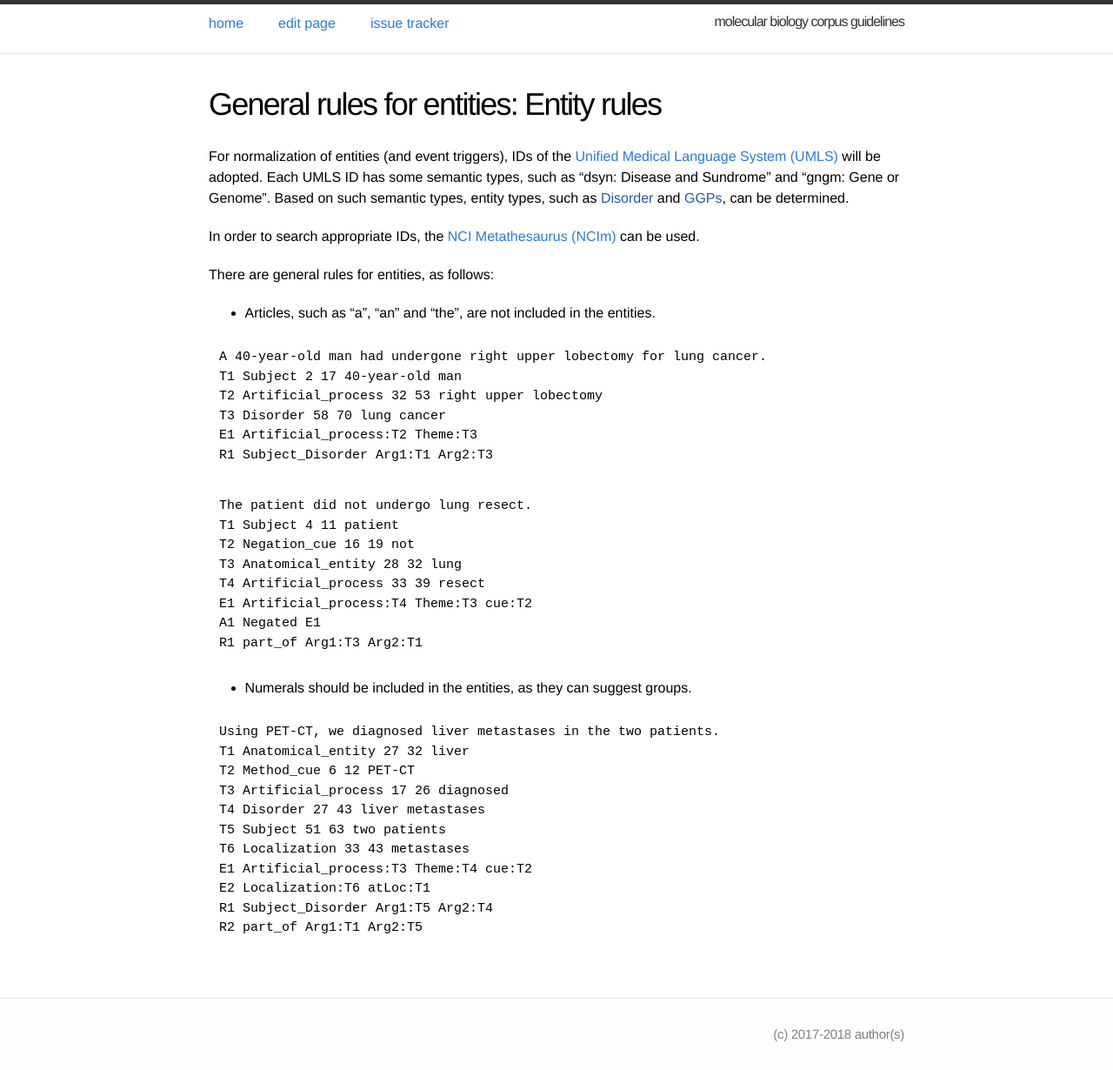
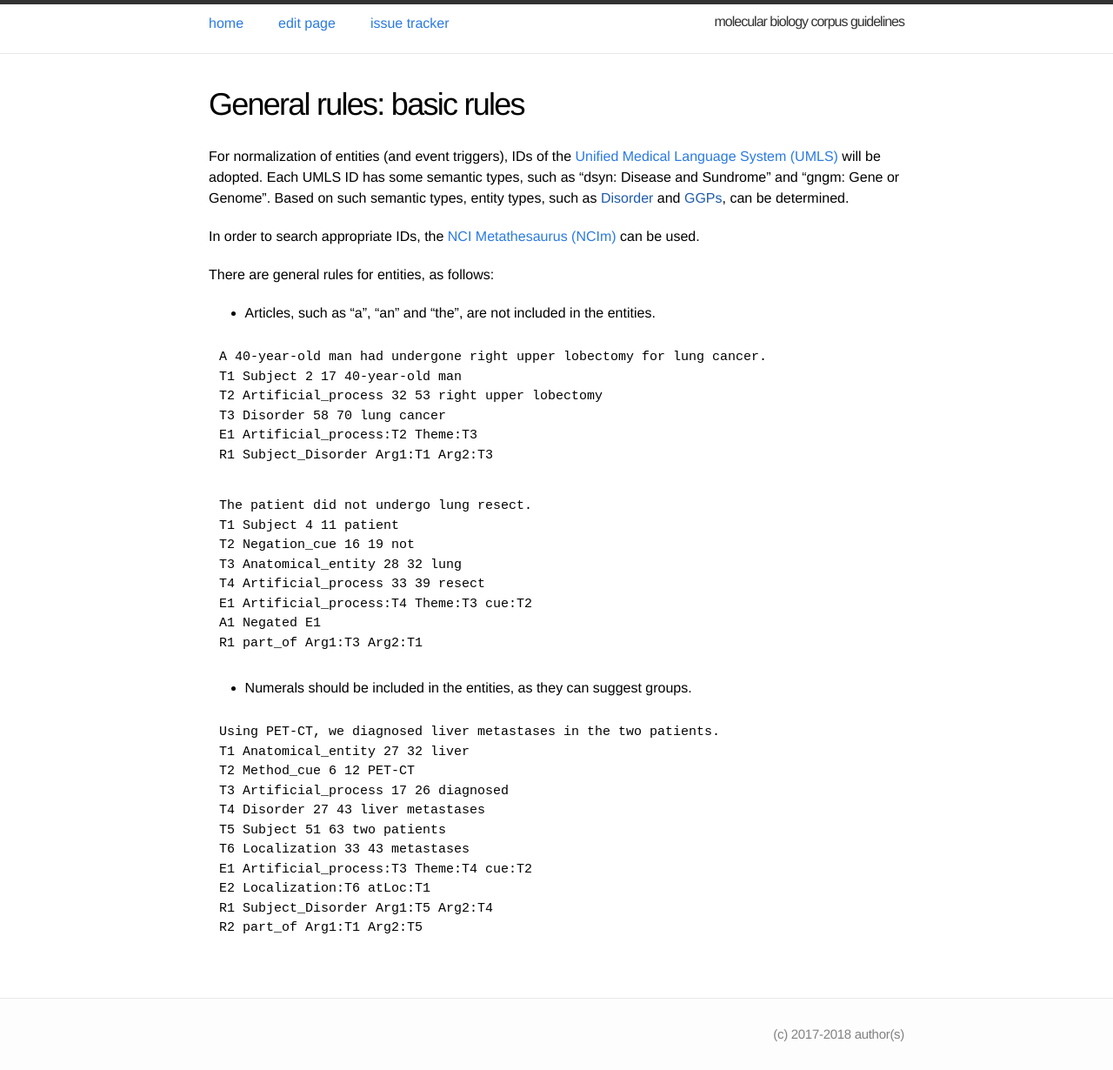
Before and after one commit to ezcatdb/molbiol_lung_corpus-guidelines, a Jekyll site: the page built from _entity/GeneralRules.md, in a window 1280 px wide. Shown: the whole page at 87% size. Built offline with Jekyll 4.4.1, drawn with Linux system fonts in a browser that asks for light colours.

Commit message:
header was corrected in _entity/GeneralRules.md

```diff
--- a/_entity/GeneralRules.md
+++ b/_entity/GeneralRules.md
@@ -1,7 +1,7 @@
 ---
 layout: entry
-title: General rules for entities
-shortdef: "Entity rules"
+title: General rules
+shortdef: "basic rules"
 order: 0
 ---
 <!--
```
